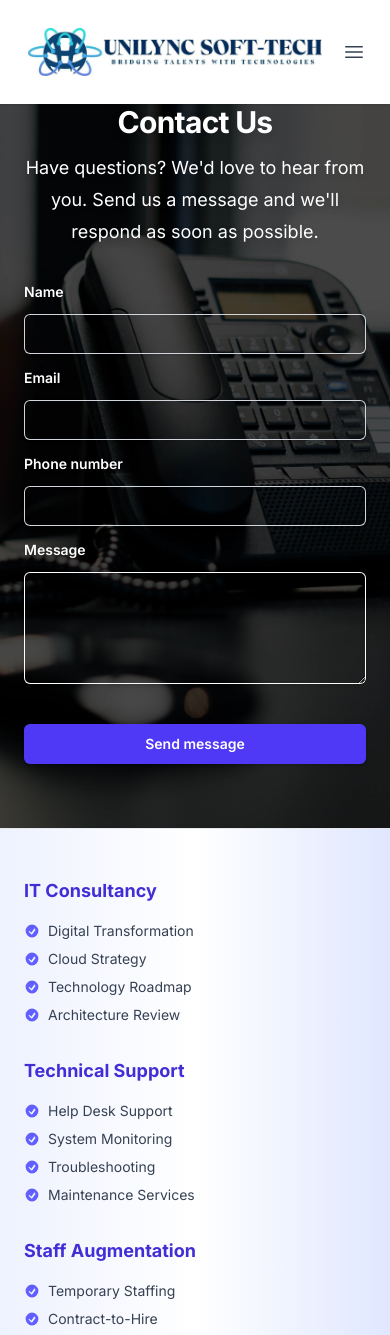
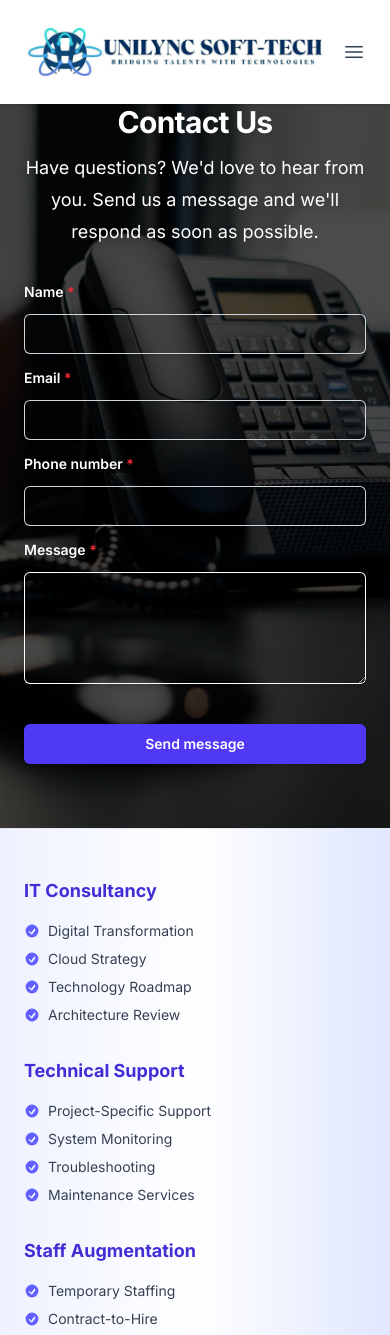
Before and after one commit to Karan-Chawla24/Unilync, a Next.js app: page /contact in a window 390 px wide. Shown: the top 1335 px of the page. Built offline with nearby package versions, Linux system fonts and the light colour scheme.

Commit message:
update contact form css

```diff
--- a/app/components/Footer.tsx
+++ b/app/components/Footer.tsx
@@ -1,11 +1,5 @@
 import Link from 'next/link';
 
-// Updated list to reflect new core services - now used for titles
-// const servicesList = [
-//   'IT Consultancy',
-//   'Technical Support',
-//   'Staff Augmentation',
-// ];
 
 // New lists for sub-services under each core service
 const itConsultancySubservices = [
@@ -16,7 +10,7 @@ const itConsultancySubservices = [
 ];
 
 const technicalSupportSubservices = [
-  'Help Desk Support',
+  'Project-Specific Support',
   'System Monitoring',
   'Troubleshooting',
   'Maintenance Services',
--- a/app/contact/page.tsx
+++ b/app/contact/page.tsx
@@ -106,7 +106,7 @@ export default function Contact() {
           <div className="grid grid-cols-1 gap-x-8 gap-y-3 sm:grid-cols-2">
             <div className="sm:col-span-2">
               <label htmlFor="name" className="block text-sm font-semibold leading-6 text-white drop-shadow">
-                Name
+                Name <span className="text-red-500">*</span>
               </label>
               <div className="mt-2.5">
                 <input
@@ -116,13 +116,13 @@ export default function Contact() {
                   required
                   value={formData.name}
                   onChange={handleChange}
-                  className="block w-full rounded-md border-0 px-3.5 py-2 text-white shadow-sm ring-1 ring-inset ring-gray-300 placeholder:text-gray-400 focus:ring-2 focus:ring-inset focus:ring-indigo-600 sm:text-sm sm:leading-6 [&:-webkit-autofill]:!text-white [&:-webkit-autofill]:!bg-transparent [&:-webkit-autofill]:!shadow-none"
+                  className="block w-full rounded-md border-0 px-3.5 py-2 text-white shadow-sm ring-1 ring-inset ring-gray-300 placeholder:text-gray-400 focus:ring-2 focus:ring-inset focus:ring-indigo-600 sm:text-sm sm:leading-6 autofill:!text-white autofill:!bg-transparent autofill:!shadow-none"
                 />
               </div>
             </div>
             <div className="sm:col-span-2">
               <label htmlFor="email" className="block text-sm font-semibold leading-6 text-white drop-shadow">
-                Email
+                Email <span className="text-red-500">*</span>
               </label>
               <div className="mt-2.5">
                 <input
@@ -132,28 +132,29 @@ export default function Contact() {
                   required
                   value={formData.email}
                   onChange={handleChange}
-                  className="block w-full rounded-md border-0 px-3.5 py-2 text-white shadow-sm ring-1 ring-inset ring-gray-300 placeholder:text-gray-400 focus:ring-2 focus:ring-inset focus:ring-indigo-600 sm:text-sm sm:leading-6 [&:-webkit-autofill]:!text-white [&:-webkit-autofill]:!bg-transparent [&:-webkit-autofill]:!shadow-none"
+                  className="block w-full rounded-md border-0 px-3.5 py-2 text-white shadow-sm ring-1 ring-inset ring-gray-300 placeholder:text-gray-400 focus:ring-2 focus:ring-inset focus:ring-indigo-600 sm:text-sm sm:leading-6 autofill:!text-white autofill:!bg-transparent autofill:!shadow-none"
                 />
               </div>
             </div>
             <div className="sm:col-span-2">
               <label htmlFor="phone" className="block text-sm font-semibold leading-6 text-white drop-shadow">
-                Phone number
+                Phone number <span className="text-red-500">*</span>
               </label>
               <div className="mt-2.5">
                 <input
                   type="tel"
                   name="phone"
                   id="phone"
+                  required
                   value={formData.phone}
                   onChange={handleChange}
-                  className="block w-full rounded-md border-0 px-3.5 py-2 text-white shadow-sm ring-1 ring-inset ring-gray-300 placeholder:text-gray-400 focus:ring-2 focus:ring-inset focus:ring-indigo-600 sm:text-sm sm:leading-6 [&:-webkit-autofill]:!text-white [&:-webkit-autofill]:!bg-transparent [&:-webkit-autofill]:!shadow-none"
+                  className="block w-full rounded-md border-0 px-3.5 py-2 text-white shadow-sm ring-1 ring-inset ring-gray-300 placeholder:text-gray-400 focus:ring-2 focus:ring-inset focus:ring-indigo-600 sm:text-sm sm:leading-6 autofill:!text-white autofill:!bg-transparent autofill:!shadow-none"
                 />
               </div>
             </div>
             <div className="sm:col-span-2">
               <label htmlFor="message" className="block text-sm font-semibold leading-6 text-white drop-shadow">
-                Message
+                Message <span className="text-red-500">*</span>
               </label>
               <div className="mt-2.5">
                 <textarea
@@ -163,7 +164,7 @@ export default function Contact() {
                   required
                   value={formData.message}
                   onChange={handleChange}
-                  className="block w-full rounded-md border-0 px-3.5 py-2 text-white shadow-sm ring-1 ring-inset  placeholder:text-gray-400 focus:ring-2 focus:ring-inset focus:ring-indigo-600 sm:text-sm sm:leading-6 [&:-webkit-autofill]:!text-white [&:-webkit-autofill]:!bg-transparent [&:-webkit-autofill]:!shadow-none"
+                  className="block w-full rounded-md border-0 px-3.5 py-2 text-white shadow-sm ring-1 ring-inset  placeholder:text-gray-400 focus:ring-2 focus:ring-inset focus:ring-indigo-600 sm:text-sm sm:leading-6 autofill:!text-white autofill:!bg-transparent autofill:!shadow-none"
                 />
               </div>
             </div>
--- a/app/our-partners/[directorNameSlug]/page.tsx
+++ b/app/our-partners/[directorNameSlug]/page.tsx
@@ -57,7 +57,7 @@ export default async function DirectorDetail({ params }: PageProps) {
   }
 
   return (
-    <div className="bg-white py-24 sm:py-32">
+    <div className="bg-white py-32">
       <div className="mx-auto max-w-7xl px-6 lg:px-8">
         <div className="flex flex-col md:flex-row gap-8 items-start">
           <div className="w-full md:w-1/3 flex justify-center">
--- a/src/app/globals.css
+++ b/src/app/globals.css
@@ -33,3 +33,22 @@ body {
   background-color: white;
   font-family: Arial, Helvetica, sans-serif;
 }
+
+input:-webkit-autofill,
+input:-webkit-autofill:hover,
+input:-webkit-autofill:focus,
+textarea:-webkit-autofill,
+textarea:-webkit-autofill:hover,
+textarea:-webkit-autofill:focus {
+  border: 1px solid #d2d6dc !important; /* Optional: adjust border color to match normal state */
+  -webkit-text-fill-color: white !important;
+  -webkit-box-shadow: 0 0 0px 1000px transparent inset !important;
+  background-color: transparent !important; /* Added: Explicitly set background to transparent */
+  transition: background-color 5000s ease-in-out 0s;
+}
+
+/* You might also need to ensure the background is transparent for the regular state if not already */
+input,
+textarea {
+  background-color: transparent;
+}
```
